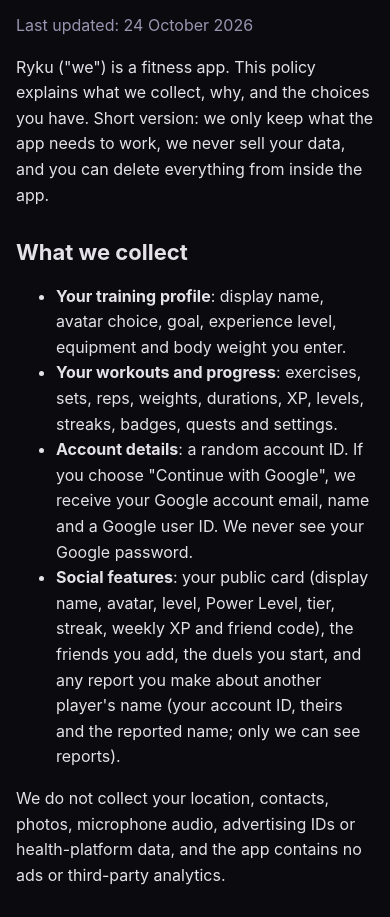
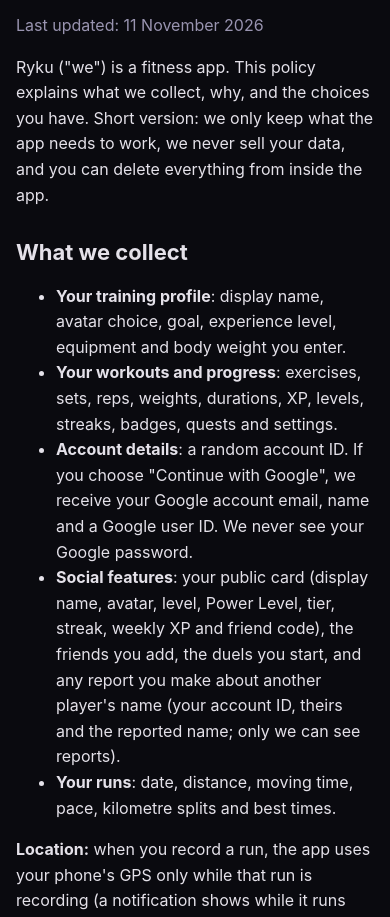
Before and after one commit to thisisyuvraj-08/ryku-site, a plain HTML site: page privacy.html in a window 390 px wide. Shown: the part 153-1070 px from the top of the page. Drawn offline with Linux system fonts and the light colour scheme.

Commit message:
Privacy: run location, route stays on the phone, OpenStreetMap map tiles
Co-Authored-By: Claude Opus 5.5 <noreply@anthropic.com>

```diff
--- a/privacy.html
+++ b/privacy.html
@@ -1,7 +1,7 @@
 <!doctype html><html lang="en"><head><meta charset="utf-8"><meta name="viewport" content="width=device-width,initial-scale=1">
 <title>Ryku Privacy Policy</title><link rel="icon" href="icon.png"><link rel="stylesheet" href="style.css"></head><body><main>
 <header><img src="icon.png" alt="Ryku icon"><a href="./"><strong>RYKU</strong></a></header>
-<h1>Privacy policy</h1><p class="muted">Last updated: 24 October 2026</p>
+<h1>Privacy policy</h1><p class="muted">Last updated: 11 November 2026</p>
 <p>Ryku ("we") is a fitness app. This policy explains what we collect, why, and the choices you have. Short version: we only keep what the app needs to work, we never sell your data, and you can delete everything from inside the app.</p>
 <h2>What we collect</h2>
 <ul>
@@ -9,8 +9,10 @@
 <li><b>Your workouts and progress</b>: exercises, sets, reps, weights, durations, XP, levels, streaks, badges, quests and settings.</li>
 <li><b>Account details</b>: a random account ID. If you choose "Continue with Google", we receive your Google account email, name and a Google user ID. We never see your Google password.</li>
 <li><b>Social features</b>: your public card (display name, avatar, level, Power Level, tier, streak, weekly XP and friend code), the friends you add, the duels you start, and any report you make about another player's name (your account ID, theirs and the reported name; only we can see reports).</li>
+<li><b>Your runs</b>: date, distance, moving time, pace, kilometre splits and best times.</li>
 </ul>
-<p>We do not collect your location, contacts, photos, microphone audio, advertising IDs or health-platform data, and the app contains no ads or third-party analytics.</p>
+<p><b>Location:</b> when you record a run, the app uses your phone's GPS only while that run is recording (a notification shows while it runs with the screen off) to measure distance and draw your route. The route map stays on your phone and is never uploaded; only the run numbers above are backed up. If you pick the Map look for a run card, the app downloads map pictures of the area around that run from OpenStreetMap's map servers (run by the OpenStreetMap Foundation). Like any website, those servers see your IP address and which part of the map was asked for, but not your name, account or the route itself. A photo you put on a run card also stays on your phone unless you share the finished picture yourself. Workout reminders are set on your phone and send us nothing.</p>
+<p>We do not collect your contacts, microphone audio, advertising IDs or health-platform data, and the app contains no ads or third-party analytics.</p>
 <h2>How we use it</h2>
 <p>To run the app: save and back up your progress, sync it between your devices, show leaderboards, friends and duels, and calculate XP, records and calorie estimates. Calorie numbers are estimates, not medical advice.</p>
 <h2>Who can see it</h2>
```
